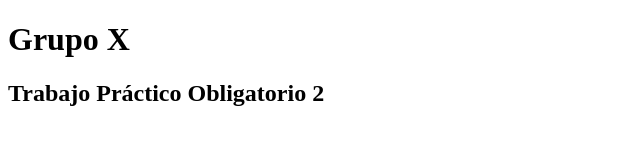
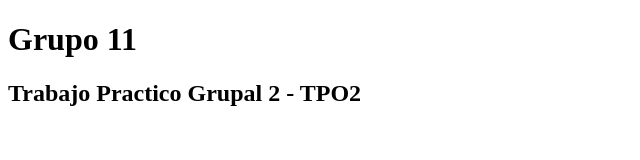
Before and after one commit to pmspergge/TrabajoPr-cticoGrupal2-TPO2, a plain HTML site: page index.html in a window 1280 px wide. Shown: the whole page, without its empty margins (0-640 px from the left). Drawn offline with Linux system fonts and the light colour scheme.

Commit message:
Se cambia nombre en el index.html

```diff
--- a/index.html
+++ b/index.html
@@ -3,11 +3,11 @@
 <head>
     <meta charset="UTF-8">
     <meta name="viewport" content="width=device-width, initial-scale=1.0">
-    <title>Trabajo Práctico Obligatorio 2</title>
+    <title>Trabajo Practico Grupal 2 - TPO2</title>
 </head>
 <body>
-    <h1>Grupo X</h1>
-    <h2>Trabajo Práctico Obligatorio 2</h2>
+    <h1>Grupo 11</h1>
+    <h2>Trabajo Practico Grupal 2 - TPO2</h2>
     <script src="main.js"></script>
 </body>
 </html>
```
